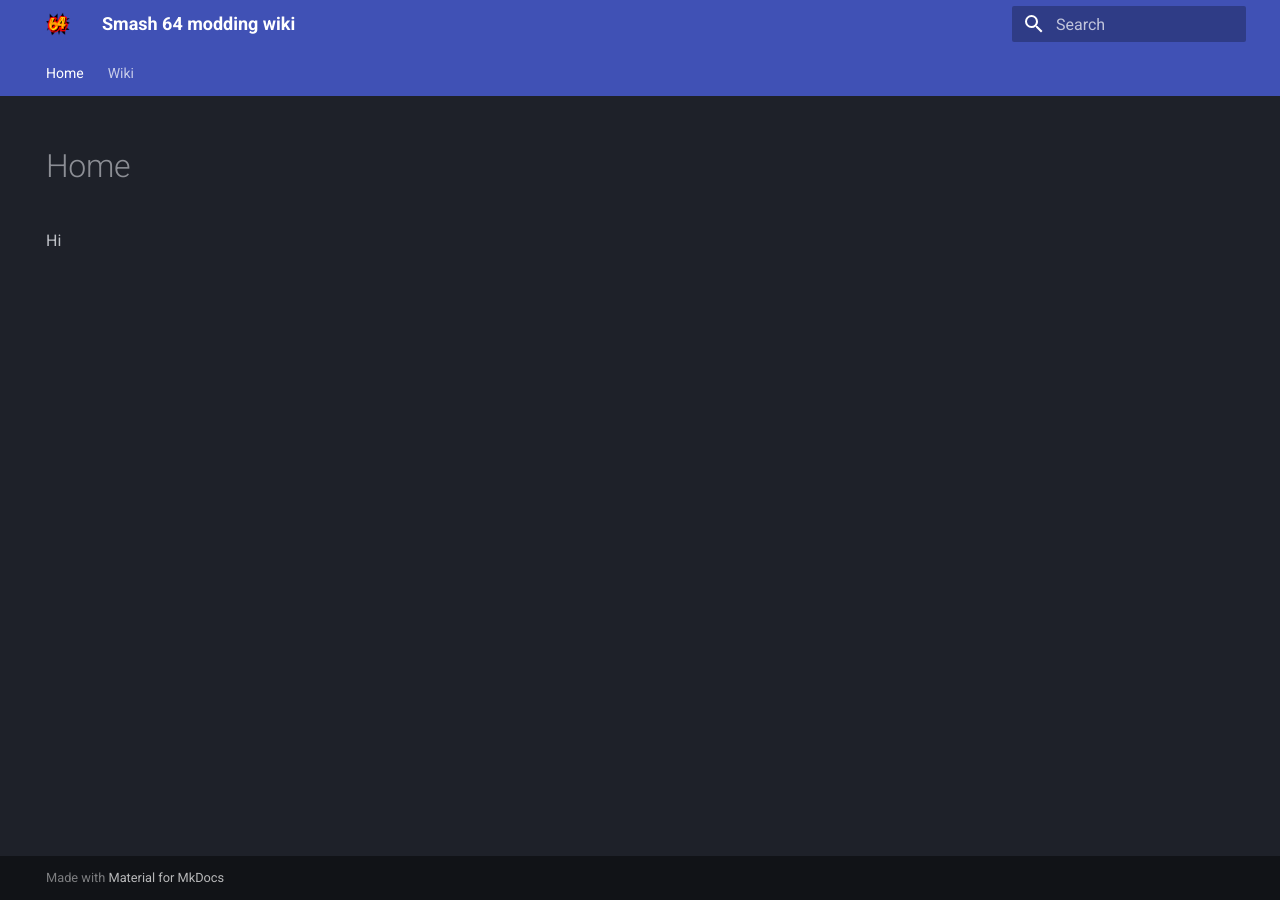
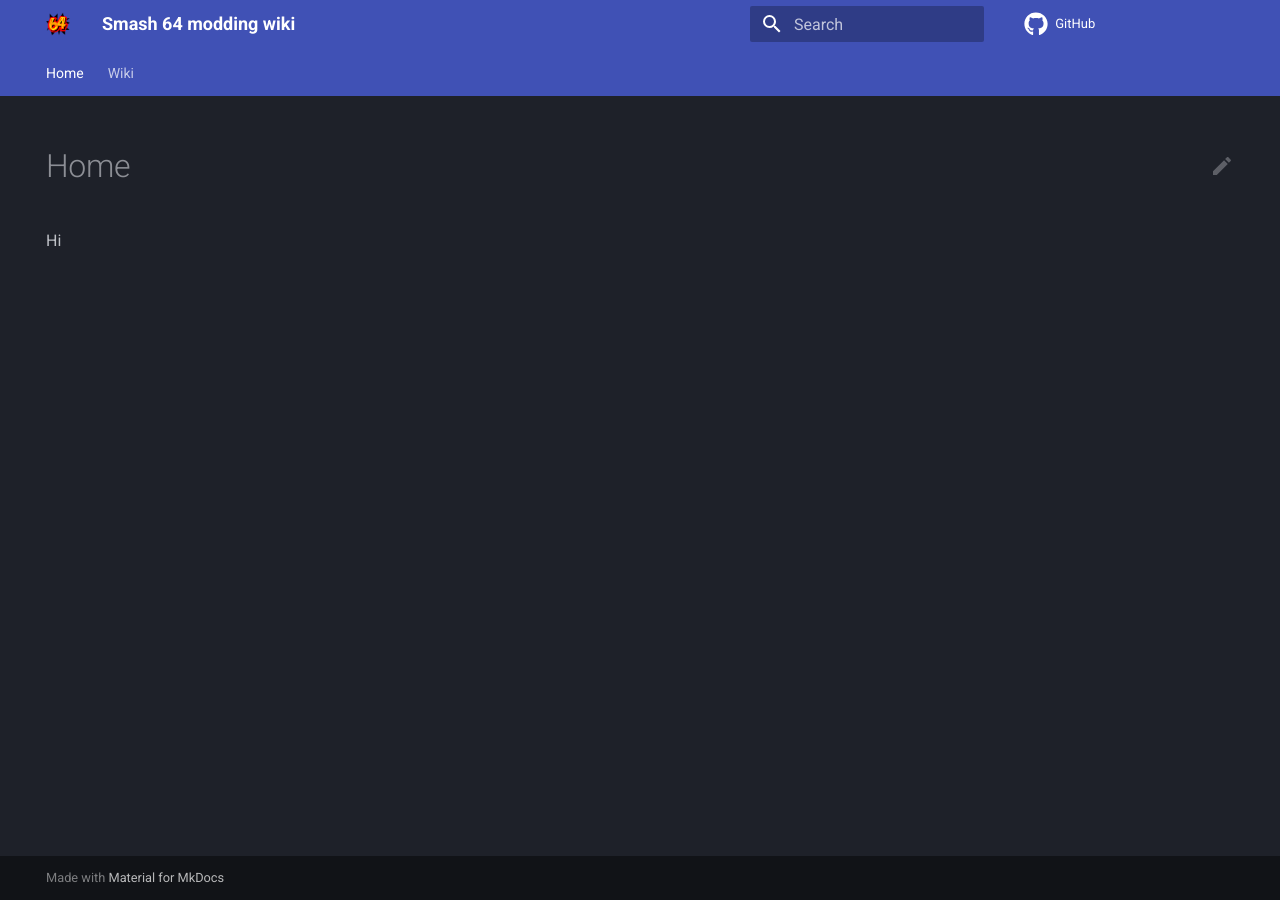
Before and after one commit to joaorb64/smash64-modding-wiki, an MkDocs documentation site: the page built from docs/index.md, in a window 1280 px wide. Built offline with MkDocs 1.6.1 and Material for MkDocs 9.7.7, drawn with Linux system fonts in a browser that asks for light colours; comment, search, counter and statistics services are not loaded.

Commit message:
Add edit, github link

```diff
--- a/mkdocs.yml
+++ b/mkdocs.yml
@@ -1,5 +1,7 @@
 site_name: Smash 64 modding wiki
 site_url: https://joaorb64.github.io/smash64-modding-wiki/
+repo_url: https://github.com/joaorb64/smash64-modding-wiki
+edit_uri: edit/main/docs/
 theme:
   name: material
   palette:
@@ -17,12 +19,19 @@ theme:
     - toc.follow
     - toc.integrate
     - navigation.top
+    - content.action.edit
+  icon:
+    repo: fontawesome/brands/github
+    edit: material/pencil
+    view: material/eye
 plugins:
   - search
   # - git-authors
   - git-committers:
       repository: joaorb64/smash64-modding-wiki
       branch: main
+  - git-revision-date-localized:
+      enable_creation_date: false
 markdown_extensions:
   - attr_list
   - md_in_html
```
Also changed, not shown: 2 other files.
